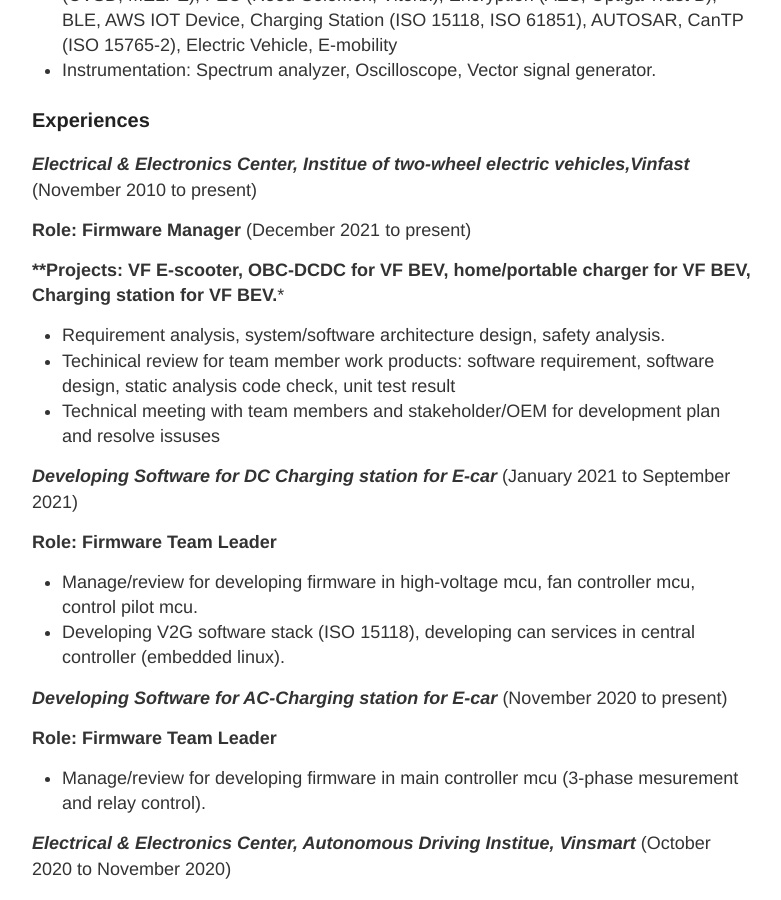
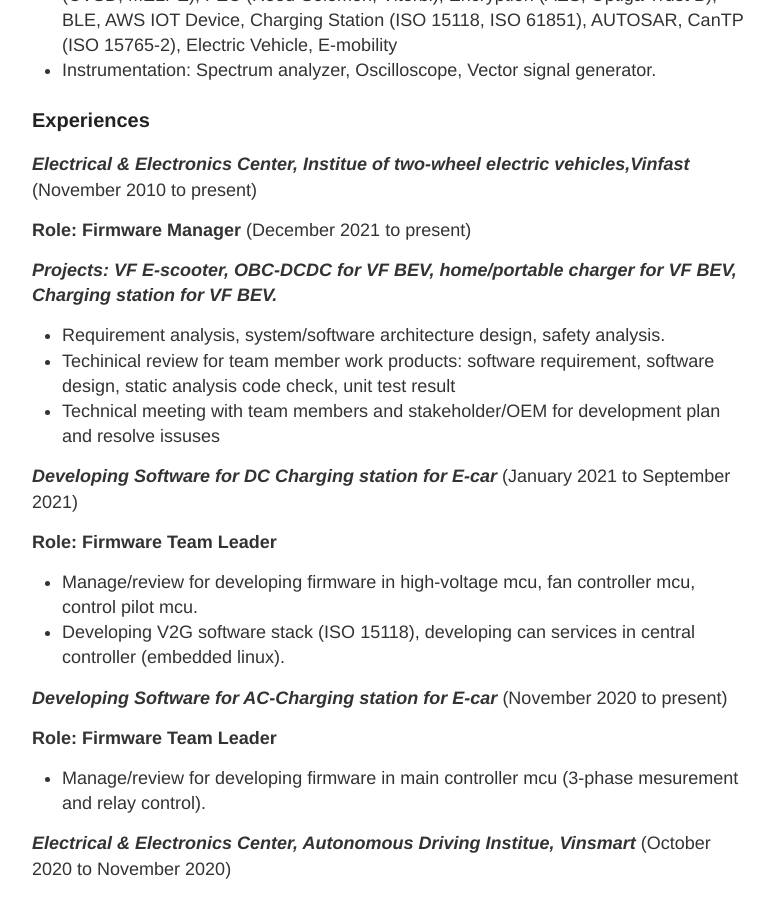
Before and after one commit to hoaln/hoaln.github.io, a Jekyll site: the page built from resume.md, in a window 1280 px wide and 900 px high, scrolled down 621 px. Shown: the whole window, without its empty margins (248-1029 px from the left). Built offline with Jekyll 4.4.1, drawn with Linux system fonts in a browser that asks for light colours.

```diff
--- a/resume.md
+++ b/resume.md
@@ -22,7 +22,7 @@ Tay Mo, Nam Tu Liem, Ha Noi
 
 **Role: Firmware Manager** (December 2021 to present)
 
-****Projects: VF E-scooter, OBC-DCDC for VF BEV, home/portable charger for VF BEV, Charging station for VF BEV.***
+***Projects: VF E-scooter, OBC-DCDC for VF BEV, home/portable charger for VF BEV, Charging station for VF BEV.***
 - Requirement analysis, system/software architecture design, safety analysis.
 - Techinical review for team member work products: software requirement, software design, static analysis code check, unit test result
 - Technical meeting with team members and stakeholder/OEM for development plan and resolve issuses
```
